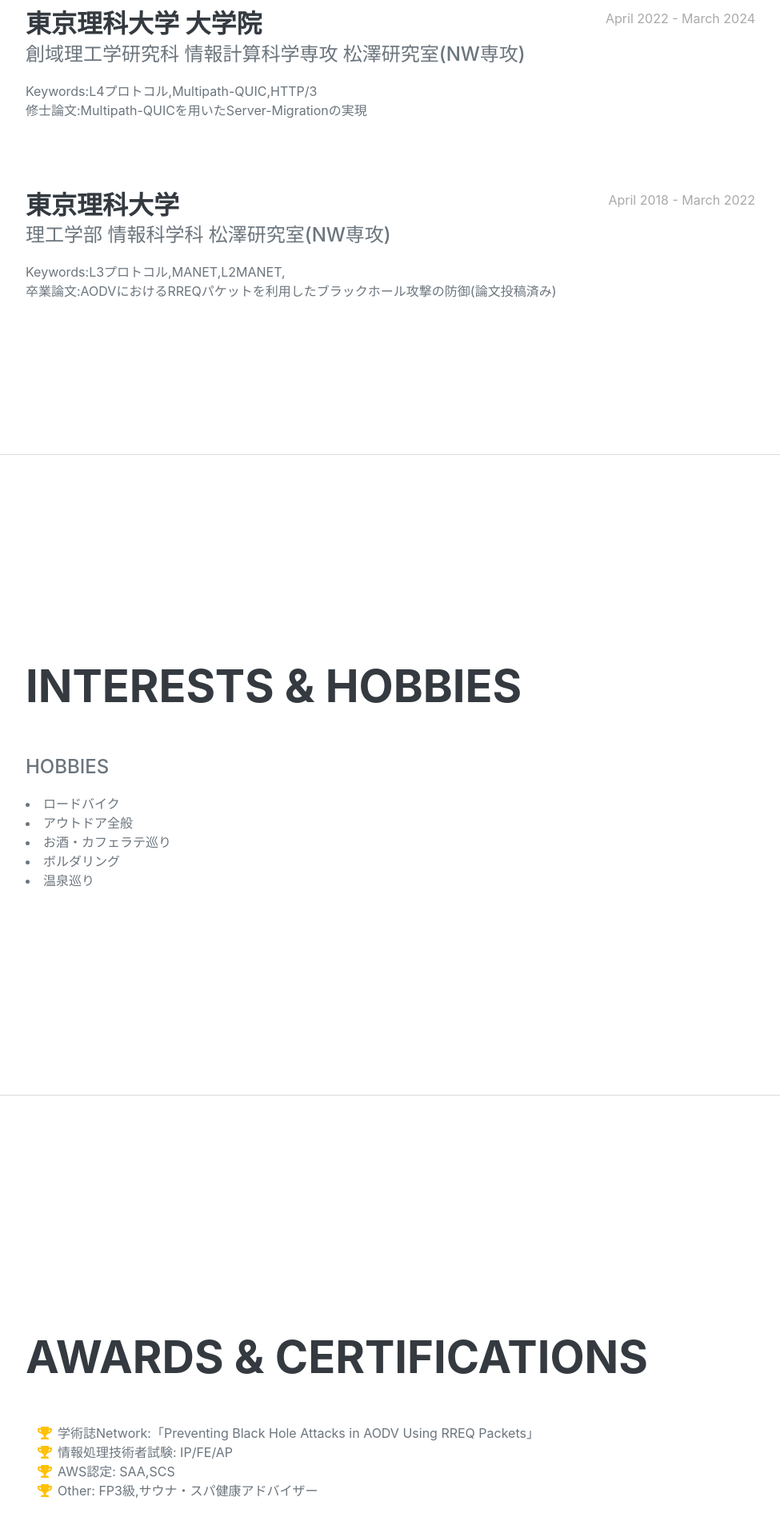
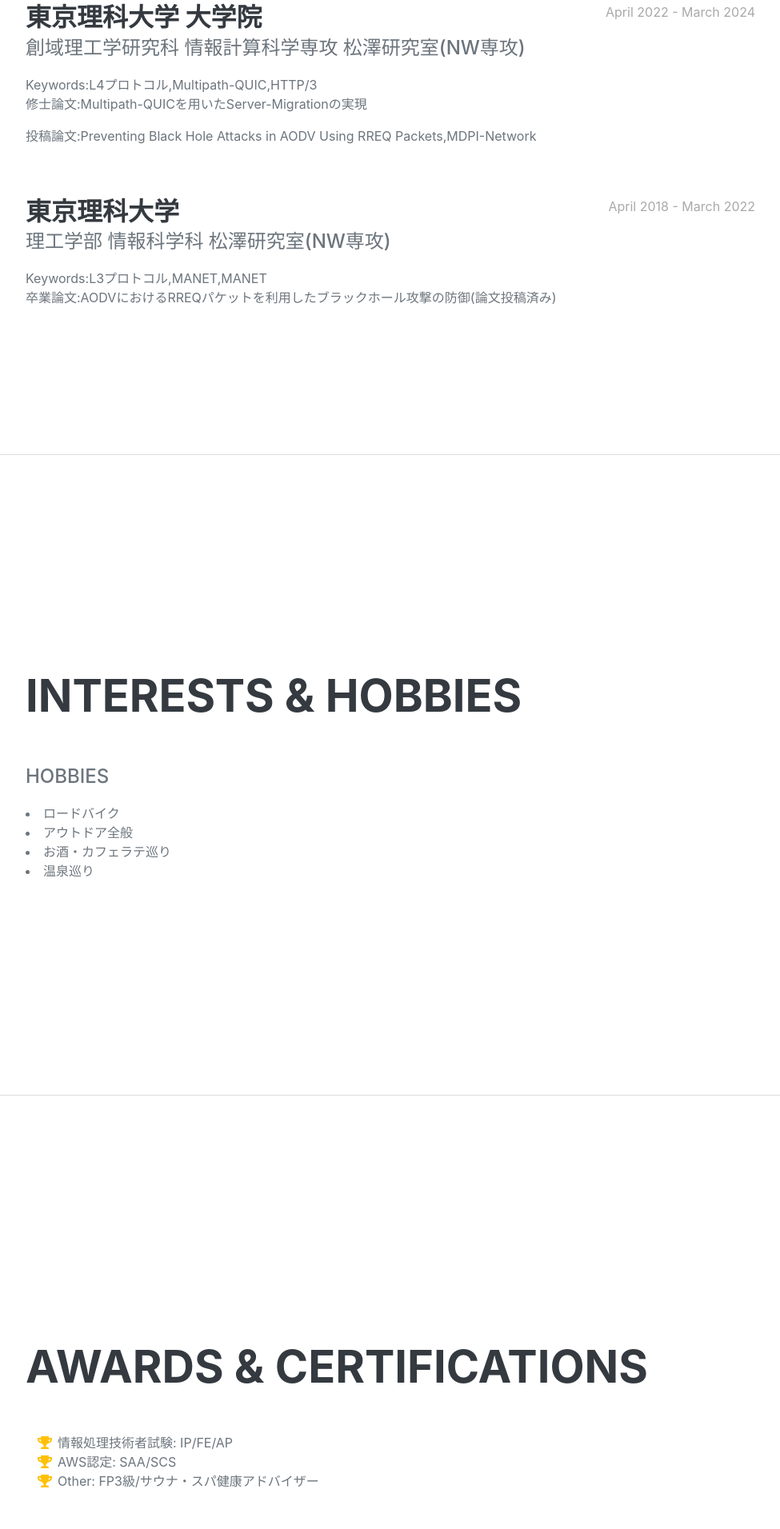
Before and after one commit to nakanoyujin/Portfolio, a plain HTML site: page index.html in a window 1280 px wide. Shown: the part 1862-3774 px from the top of the page at 80% size, without its empty margins (288-1263 px from the left). Drawn offline with nearby package versions, Linux system fonts and the light colour scheme; a web font is replaced by a local one.

Commit message:
Update index.html

```diff
--- a/index.html
+++ b/index.html
@@ -93,7 +93,8 @@
                             <h3 class="mb-0">東京理科大学 大学院</h3>
                             <div class="subheading mb-3">創域理工学研究科 情報計算科学専攻 松澤研究室(NW専攻)</div>
                             <div>Keywords:L4プロトコル,Multipath-QUIC,HTTP/3</div>
-                            <p>修士論文:Multipath-QUICを用いたServer-Migrationの実現</p><br>
+                            <p>修士論文:Multipath-QUICを用いたServer-Migrationの実現</p>
+                            <p>投稿論文:Preventing Black Hole Attacks in AODV Using RREQ Packets,MDPI-Network</p>
                         </div>
                         <div class="flex-shrink-0"><span class="text-primary">April 2022 - March 2024</span></div>
                     </div>
@@ -101,7 +102,7 @@
                         <div class="flex-grow-1">
                             <h3 class="mb-0">東京理科大学</h3>
                             <div class="subheading mb-3">理工学部 情報科学科 松澤研究室(NW専攻)</div>
-                            <div>Keywords:L3プロトコル,MANET,L2MANET,</div>
+                            <div>Keywords:L3プロトコル,MANET,MANET</div>
                             <p>卒業論文:AODVにおけるRREQパケットを利用したブラックホール攻撃の防御(論文投稿済み)</p>
                         </div>
                         <div class="flex-shrink-0"><span class="text-primary">April 2018 - March 2022</span></div>
@@ -132,7 +133,6 @@
                     <li>ロードバイク</li>
                     <li>アウトドア全般</li>
                     <li>お酒・カフェラテ巡り</li>
-                    <li>ボルダリング</li>
                     <li>温泉巡り</li>
                 </div>
             </section>
@@ -145,19 +145,15 @@
                     <ul class="fa-ul mb-0">
                         <li>
                             <span class="fa-li"><i class="fas fa-trophy text-warning"></i></span>
-                            学術誌Network:「Preventing Black Hole Attacks in AODV Using RREQ Packets」
-                        </li>
-                        <li>
-                            <span class="fa-li"><i class="fas fa-trophy text-warning"></i></span>
                             情報処理技術者試験: IP/FE/AP
                         </li>
                         <li>
                             <span class="fa-li"><i class="fas fa-trophy text-warning"></i></span>
-                            AWS認定: SAA,SCS
+                            AWS認定: SAA/SCS
                         </li>
                         <li>
                             <span class="fa-li"><i class="fas fa-trophy text-warning"></i></span>
-                            Other: FP3級,サウナ・スパ健康アドバイザー
+                            Other: FP3級/サウナ・スパ健康アドバイザー
                         </li>
 
                     </ul>
```
